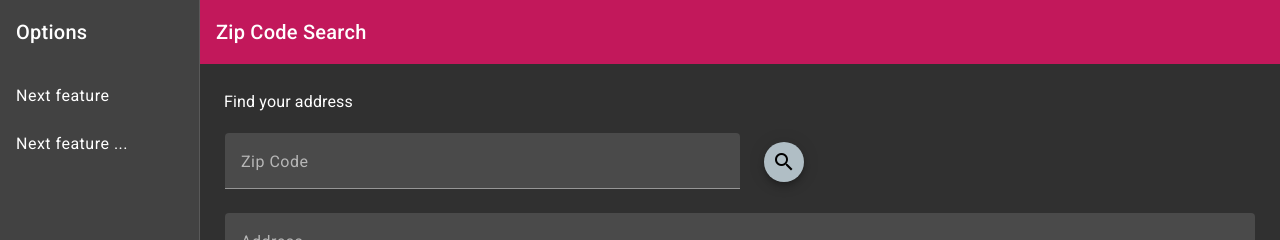
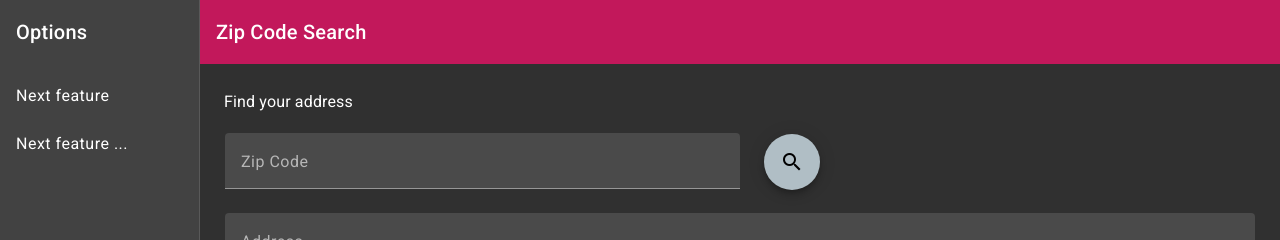
Before and after one commit to GiselleBarbosa/angular-zip-code-search, an Angular app: page /home in a window 1280 px wide. Shown: the top 240 px of the page. Built offline with nearby package versions, Linux system fonts and the light colour scheme.

Commit message:
chore: small changes

```diff
--- a/src/app/home/home.component.html
+++ b/src/app/home/home.component.html
@@ -17,11 +17,12 @@
           type="button"
           (click)="PopulateFields()"
           class="ms-4"
-          mat-mini-fab
-          aria-label="icon button with a home icon"
+          mat-fab
+          aria-label="icon button with a search icon"
         >
           <mat-icon>search</mat-icon>
         </button>
+
         <app-feedback-fields
           [form]="form"
           [field]="'zipcode'"
@@ -180,6 +181,7 @@
     mat-raised-button
     color="primary"
     class="w-100 mt-1 mb-3"
+    style="height: 3rem"
   >
     Save address
   </button>
@@ -189,6 +191,7 @@
     mat-raised-button
     color="accent"
     class="w-100 mt-1"
+    style="height: 3rem"
     (click)="resetForm()"
   >
     Clear form
--- a/src/app/home/home.component.ts
+++ b/src/app/home/home.component.ts
@@ -120,7 +120,7 @@ export class HomeComponent implements OnInit {
   public PopulateFields(): void {
     const zipcode = this.form.get('zipcode')?.value;
 
-    if ((zipcode && zipcode.length === 8) || 9) {
+    if (zipcode && zipcode.length ===  9) {
       this._findAdressService
         .findAddress(zipcode)
         .pipe(take(1))
@@ -137,7 +137,7 @@ export class HomeComponent implements OnInit {
           localStorage.setItem('saved_address', JSON.stringify(dataForm));
         });
     } else {
-      alert('Invalid zip code');
+      alert('Invalid zip code. Accepted format Ex. 01310-930');
     }
   }
 
```
